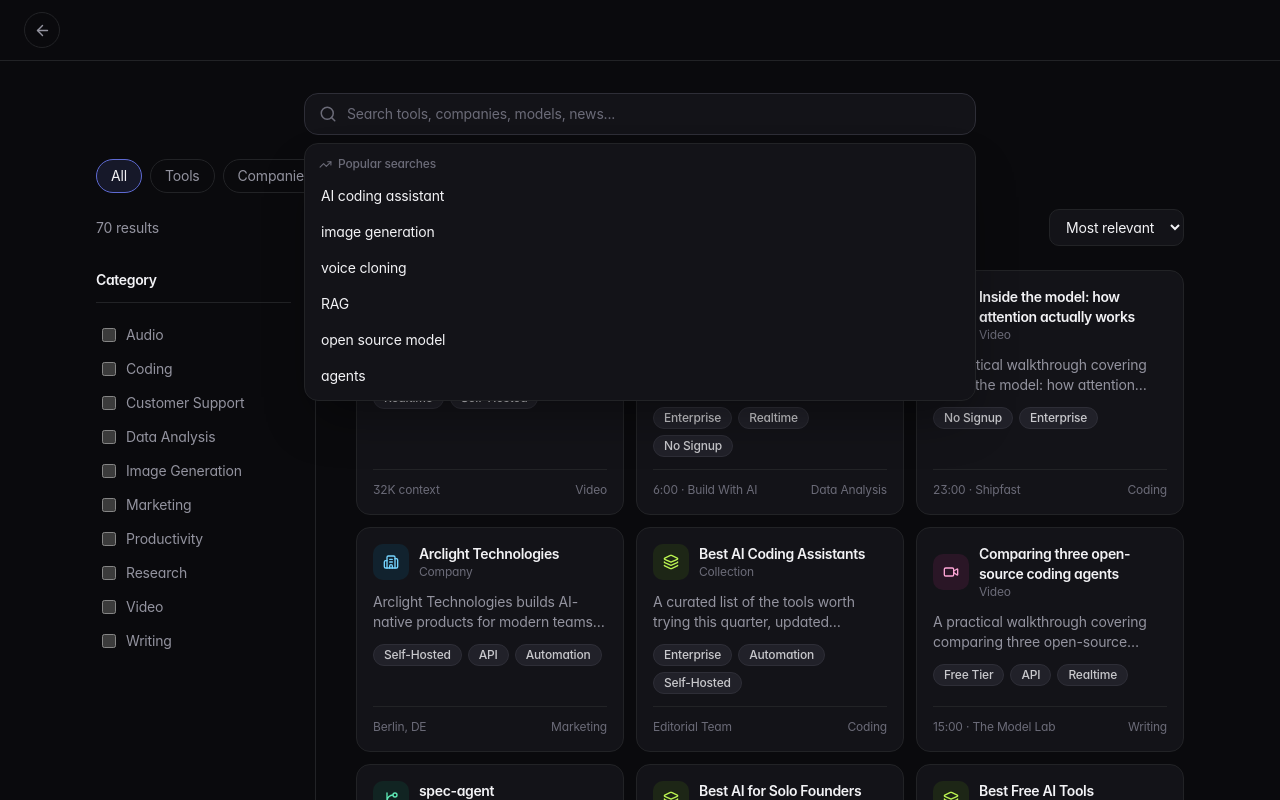
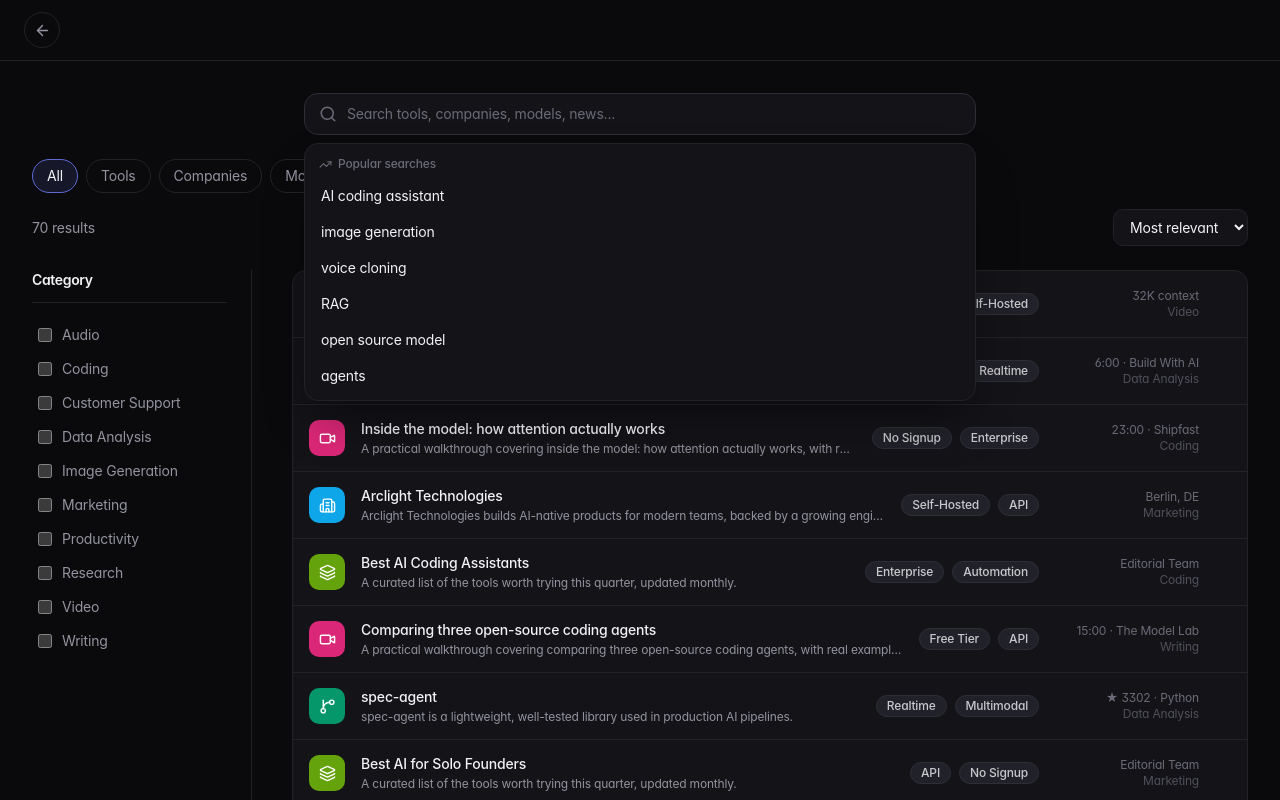
Before and after one commit to Tanya-12114/module-2-global-search, a Next.js app: page /search in a window 1280 px wide. Shown: the top 800 px of the page. Built offline with nearby package versions, Linux system fonts and the light colour scheme.

Commit message:
updated search content from grid view to list view

```diff
--- a/src/app/search/SearchPageContent.tsx
+++ b/src/app/search/SearchPageContent.tsx
@@ -56,7 +56,7 @@
         </div>
       </header>
 
-      <main className="mx-auto max-w-6xl px-4 py-8 sm:px-6 lg:px-8">
+      <main className="mx-auto max-w-7xl px-4 py-8 sm:px-6 lg:px-8">
       <div className="mx-auto mb-6 max-w-2xl">
         <SearchBar initialValue={q} onSubmit={setQuery} autoFocus />
       </div>
@@ -120,7 +120,7 @@
           </div>
         )}
 
-        <section className="flex flex-col gap-6">
+        <section className="flex min-w-0 flex-col gap-6">
           {isLoading && <LoadingState />}
 
           {!isLoading && error && <ErrorState message={error} onRetry={retry} />}
--- a/src/components/search/ResultCard.tsx
+++ b/src/components/search/ResultCard.tsx
@@ -1,4 +1,6 @@
+import Image from "next/image";
 import Link from "next/link";
+import { ChevronRight } from "lucide-react";
 import { SearchEntity } from "@/types/entities";
 import { ENTITY_META } from "@/lib/entityMeta";
 import { Badge } from "@/components/ui/Badge";
@@ -24,42 +26,73 @@
   }
 }
 
+/**
+ * The logo slot. Prefers a real image (`entity.imageUrl`, once the backend
+ * provides one). Until then, falls back to the entity type's own icon on a
+ * solid, type-colored background — so the logo itself communicates "this is
+ * a Repository" / "this is News" without needing a text label next to the
+ * title.
+ */
+function EntityLogo({ entity }: { entity: SearchEntity }) {
+  const meta = ENTITY_META[entity.type];
+  const Icon = meta.icon;
+
+  if (entity.imageUrl) {
+    return (
+      <Image
+        src={entity.imageUrl}
+        alt=""
+        width={36}
+        height={36}
+        className="h-9 w-9 shrink-0 rounded-md object-cover"
+      />
+    );
+  }
+
+  return (
+    <div
+      className="flex h-9 w-9 shrink-0 items-center justify-center rounded-md"
+      style={{ backgroundColor: meta.solidColor }}
+      aria-hidden
+    >
+      <Icon size={17} className="text-white" strokeWidth={2} />
+    </div>
+  );
+}
+
 export function ResultCard({ entity }: { entity: SearchEntity }) {
   const meta = ENTITY_META[entity.type];
-  const Icon = meta.icon;
   const href = `${meta.basePath}/${entity.slug}`;
 
   return (
     <Link
       href={href}
-      className="group flex flex-col gap-3 rounded-lg border border-border bg-surface p-4 transition-all hover:-translate-y-0.5 hover:border-border-hover hover:bg-surface-hover hover:shadow-lg hover:shadow-black/20"
+      className="group flex items-center gap-4 border-b border-border px-4 py-3.5 transition-colors last:border-b-0 hover:bg-surface-hover"
     >
-      <div className="flex items-start justify-between gap-3">
-        <div className="flex items-center gap-2.5">
-          <div className={`flex h-9 w-9 shrink-0 items-center justify-center rounded-md ${meta.tint}`}>
-            <Icon size={16} />
-          </div>
-          <div>
-            <h3 className="text-sm font-semibold tracking-tight text-text-primary group-hover:text-white">
-              {entity.title}
-            </h3>
-            <p className="text-xs text-text-tertiary">{meta.label}</p>
-          </div>
-        </div>
+      <EntityLogo entity={entity} />
+
+      <div className="min-w-0 flex-1">
+        <h3 className="truncate text-sm font-medium text-text-primary group-hover:text-white">
+          {entity.title}
+        </h3>
+        <p className="mt-0.5 truncate text-xs text-text-secondary">{entity.description}</p>
       </div>
 
-      <p className="line-clamp-2 text-sm text-text-secondary">{entity.description}</p>
-
-      <div className="flex flex-wrap gap-1.5">
-        {entity.tags.slice(0, 3).map((tag) => (
+      <div className="hidden shrink-0 items-center gap-2 sm:flex">
+        {entity.tags.slice(0, 2).map((tag) => (
           <Badge key={tag}>{tag}</Badge>
         ))}
       </div>
 
-      <div className="mt-auto flex items-center justify-between border-t border-border pt-3 text-xs text-text-tertiary">
-        <span>{metaSummary(entity)}</span>
-        <span>{entity.category}</span>
+      <div className="hidden w-36 shrink-0 text-right text-xs text-text-tertiary md:block">
+        <p className="truncate">{metaSummary(entity)}</p>
+        <p className="truncate text-text-tertiary/70">{entity.category}</p>
       </div>
+
+      <ChevronRight
+        size={16}
+        className="shrink-0 text-text-tertiary/0 transition-colors group-hover:text-text-tertiary"
+      />
     </Link>
   );
 }
--- a/src/components/search/ResultsGrid.tsx
+++ b/src/components/search/ResultsGrid.tsx
@@ -1,9 +1,12 @@
 import { SearchEntity } from "@/types/entities";
 import { ResultCard } from "./ResultCard";
 
+// Kept the filename/export name (`ResultsGrid`) so no other file needs to
+// change imports — internally this now renders a dense list, not a grid,
+// since a card grid doesn't scale to tens of thousands of results.
 export function ResultsGrid({ items }: { items: SearchEntity[] }) {
   return (
-    <div className="grid grid-cols-1 gap-3 sm:grid-cols-2 xl:grid-cols-3">
+    <div className="overflow-hidden rounded-lg border border-border bg-surface">
       {items.map((entity) => (
         <ResultCard key={entity.id} entity={entity} />
       ))}
--- a/src/components/search/states/LoadingState.tsx
+++ b/src/components/search/states/LoadingState.tsx
@@ -1,20 +1,20 @@
 export function LoadingState() {
   return (
-    <div className="grid grid-cols-1 gap-3 sm:grid-cols-2 xl:grid-cols-3">
-      {Array.from({ length: 9 }).map((_, i) => (
-        <div key={i} className="flex flex-col gap-3 rounded-lg border border-border bg-surface p-4">
-          <div className="flex items-center gap-2.5">
-            <div className="skeleton h-9 w-9 rounded-md" />
-            <div className="flex-1 space-y-1.5">
-              <div className="skeleton h-3.5 w-2/3 rounded" />
-              <div className="skeleton h-2.5 w-1/3 rounded" />
-            </div>
+    <div className="overflow-hidden rounded-lg border border-border bg-surface">
+      {Array.from({ length: 8 }).map((_, i) => (
+        <div
+          key={i}
+          className="flex items-center gap-4 border-b border-border px-4 py-3.5 last:border-b-0"
+        >
+          <div className="skeleton h-9 w-9 shrink-0 rounded-md" />
+          <div className="min-w-0 flex-1 space-y-1.5">
+            <div className="skeleton h-3.5 w-1/3 rounded" />
+            <div className="skeleton h-3 w-2/3 rounded" />
           </div>
-          <div className="space-y-1.5">
-            <div className="skeleton h-3 w-full rounded" />
-            <div className="skeleton h-3 w-4/5 rounded" />
+          <div className="hidden w-36 shrink-0 space-y-1.5 md:block">
+            <div className="skeleton ml-auto h-2.5 w-20 rounded" />
+            <div className="skeleton ml-auto h-2.5 w-14 rounded" />
           </div>
-          <div className="skeleton h-6 w-1/2 rounded-full" />
         </div>
       ))}
     </div>
--- a/src/lib/api.ts
+++ b/src/lib/api.ts
@@ -19,7 +19,7 @@
 // ---------------------------------------------------------------------------
 
 const NETWORK_DELAY_MS = 380;
-const PAGE_SIZE = 9;
+const PAGE_SIZE = 20;
 
 function delay<T>(value: T, ms = NETWORK_DELAY_MS): Promise<T> {
   return new Promise((resolve) => setTimeout(() => resolve(value), ms));
--- a/src/lib/entityMeta.ts
+++ b/src/lib/entityMeta.ts
@@ -19,6 +19,8 @@
     basePath: string;
     /** low-opacity tint + matching text color for the icon chip on cards */
     tint: string;
+    /** solid hex used as the logo-avatar background for this entity type */
+    solidColor: string;
   }
 > = {
   tool: {
@@ -27,6 +29,7 @@
     icon: Wrench,
     basePath: "/tools",
     tint: "bg-accent-soft text-accent-hover",
+    solidColor: "#5E6AD2",
   },
   company: {
     label: "Company",
@@ -34,6 +37,7 @@
     icon: Building2,
     basePath: "/companies",
     tint: "bg-sky-500/10 text-sky-300",
+    solidColor: "#0EA5E9",
   },
   model: {
     label: "Model",
@@ -41,6 +45,7 @@
     icon: BrainCircuit,
     basePath: "/models",
     tint: "bg-violet-500/10 text-violet-300",
+    solidColor: "#8B5CF6",
   },
   news: {
     label: "News",
@@ -48,6 +53,7 @@
     icon: Newspaper,
     basePath: "/news",
     tint: "bg-amber-500/10 text-amber-300",
+    solidColor: "#D97706",
   },
   video: {
     label: "Video",
@@ -55,6 +61,7 @@
     icon: Video,
     basePath: "/videos",
     tint: "bg-pink-500/10 text-pink-300",
+    solidColor: "#DB2777",
   },
   repository: {
     label: "Repository",
@@ -62,6 +69,7 @@
     icon: GitBranch,
     basePath: "/repositories",
     tint: "bg-emerald-500/10 text-emerald-300",
+    solidColor: "#059669",
   },
   collection: {
     label: "Collection",
@@ -69,6 +77,7 @@
     icon: Layers,
     basePath: "/collections",
     tint: "bg-lime-500/10 text-lime-300",
+    solidColor: "#65A30D",
   },
 };
 
```
